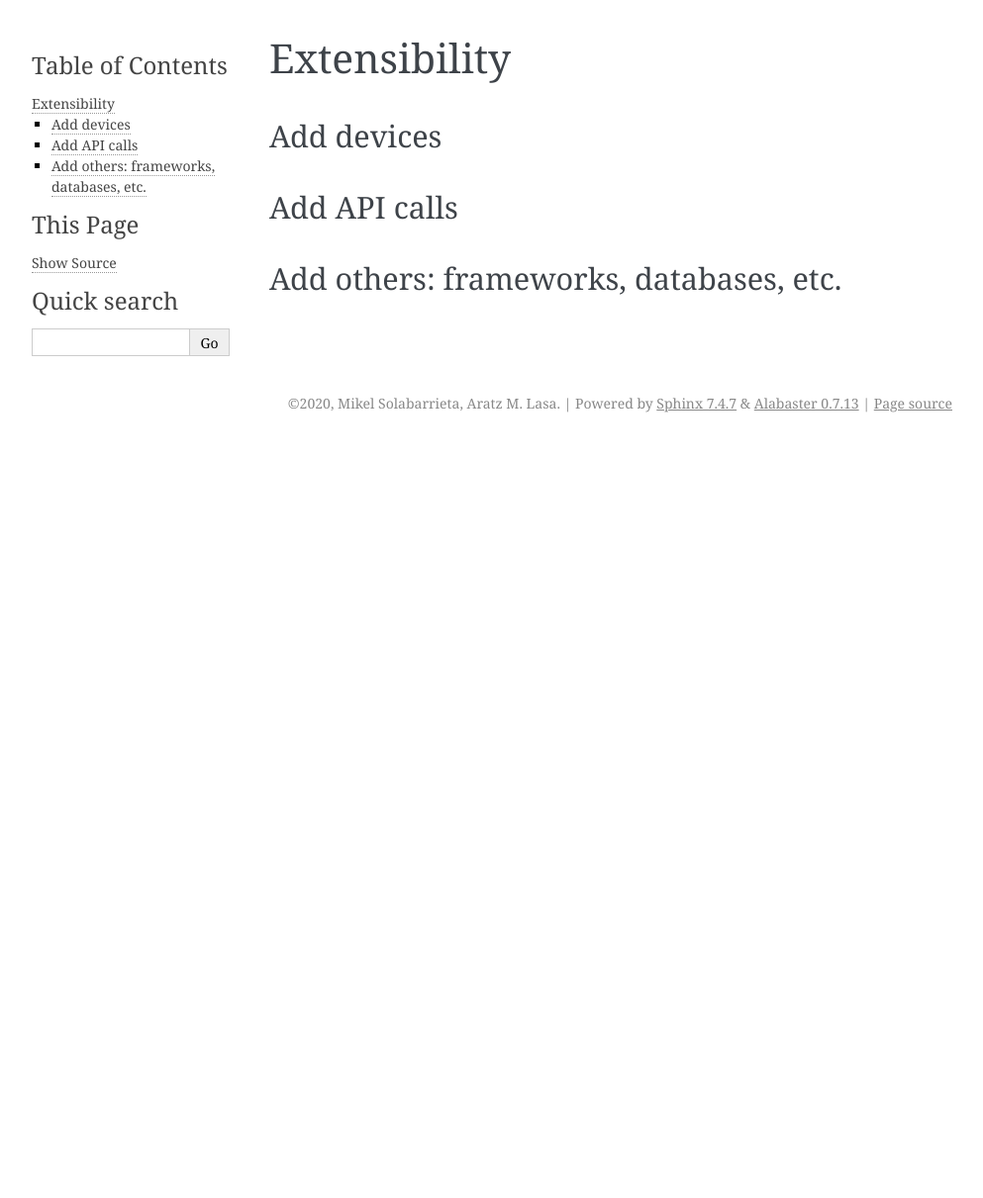
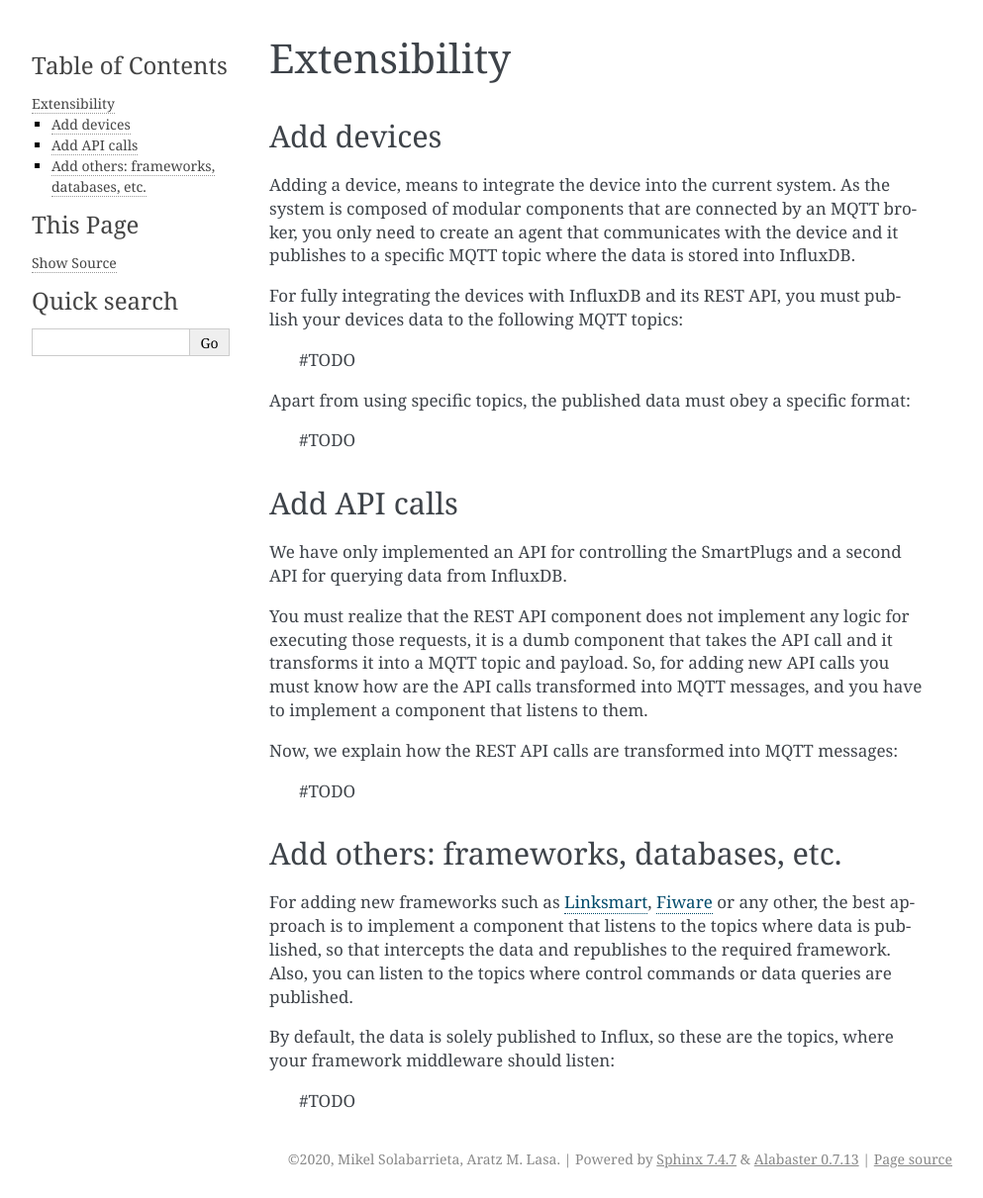
Before and after one commit to morelab/toad_docs, a Sphinx documentation site: the page built from docs/source/extensibility.rst, in a window 1280 px wide. Shown: the whole page at 99% size, without its empty margins (148-1141 px from the left). Built offline with Sphinx 7.4.7, drawn with Linux system fonts in a browser that asks for light colours; before the commit the page ends 900 px from its top, so only the background shows below that.

Commit message:
Added Extensibility first docs

```diff
--- a/docs/source/extensibility.rst
+++ b/docs/source/extensibility.rst
@@ -1,12 +1,55 @@
-=================
+==============
 Extensibility
-=================
+==============
 
 Add devices
 ------------
+Adding a device, means to integrate the device into the current
+system. As the system is composed of modular components that are
+connected by an MQTT broker, you only need to create an agent that
+communicates with the device and it publishes to a specific MQTT
+topic where the data is stored into InfluxDB.
+
+For fully integrating the devices with InfluxDB and its REST API,
+you must publish your devices data to the following MQTT topics:
+
+ #TODO
+
+Apart from using specific topics, the published data must obey a
+specific format:
+
+ #TODO
 
 Add API calls
 --------------
+We have only implemented an API for controlling the SmartPlugs
+and a second API for querying data from InfluxDB.
+
+You must realize that the REST API component does not implement
+any logic for executing those requests, it is a dumb component
+that takes the API call and it transforms it into a MQTT topic
+and payload. So, for adding new API calls you must know how are
+the API calls transformed into MQTT messages, and you have to
+implement a component that listens to them.
+
+Now, we explain how the REST API calls are transformed into MQTT messages:
+
+ #TODO
+
 
 Add others: frameworks, databases, etc.
 ----------------------------------------
+For adding new frameworks such as Linksmart_, Fiware_ or any
+other, the best approach is to implement a component that
+listens to the topics where data is published, so that intercepts
+the data and republishes to the required framework. Also, you
+can listen to the topics where control commands or data queries
+are published.
+
+By default, the data is solely published to Influx, so these are
+the topics, where your framework middleware should listen:
+
+ #TODO
+
+.. _Fiware: https://www.fiware.org/
+.. _Linksmart: https://linksmart.eu/
--- a/docs/source/usage.rst
+++ b/docs/source/usage.rst
@@ -14,7 +14,7 @@ for controlling and querying data from SmartPlugs:
   commands (turn ON/OFF).
 
 
-:doc:`Influx API <api-influx>`
+:doc:`influx API <api-influx>`
 -------------------------------
 
 :doc:`sp_controller API <api-sp_controller>`
```
Also changed, not shown: 1 other file.
